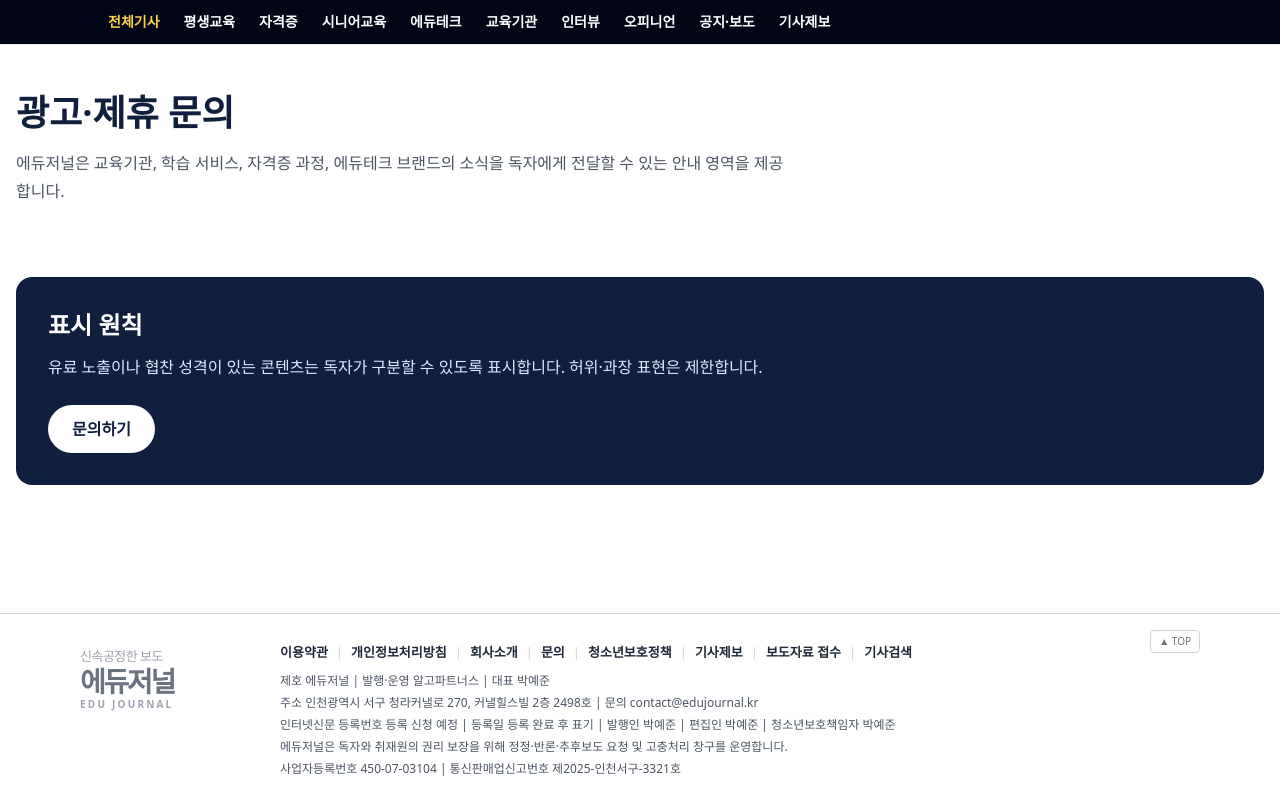
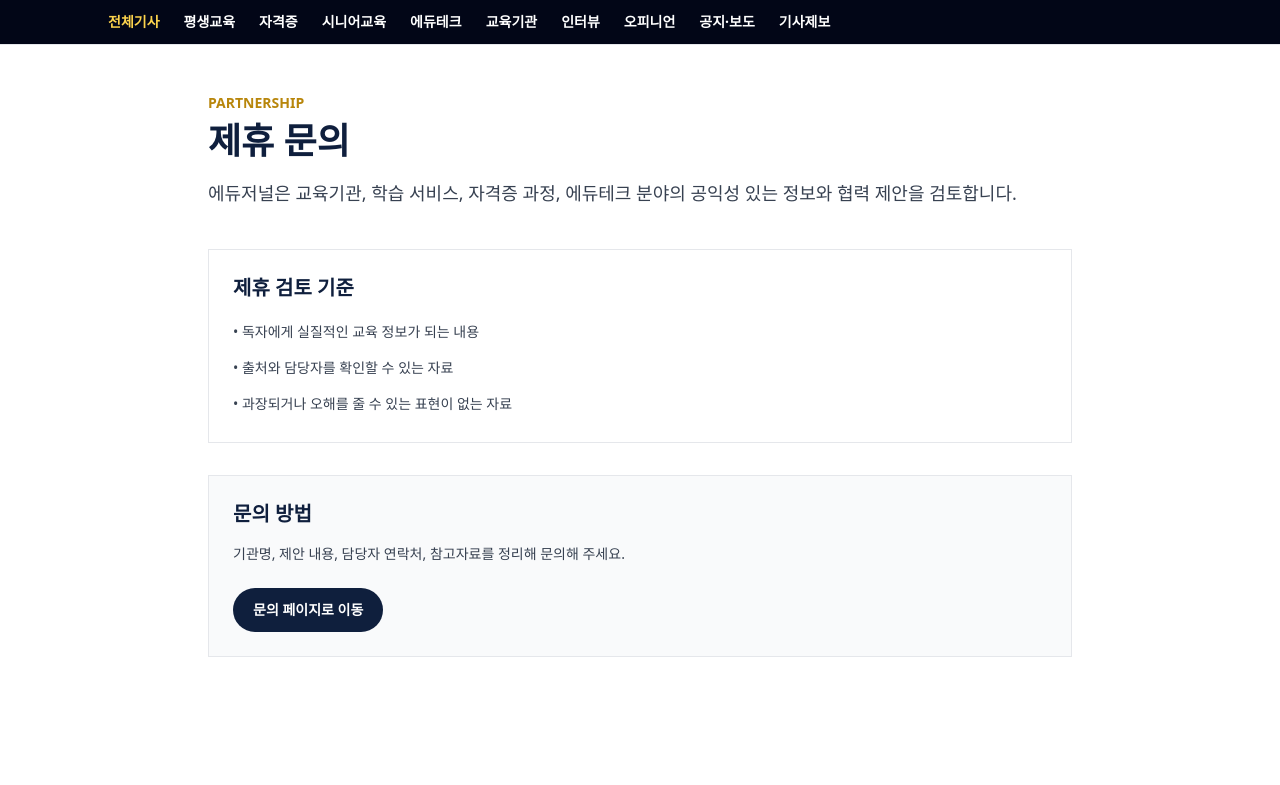
Before and after one commit to apark12321-ux/vision-media-mediaoffice, a Next.js app: page /advertise in a window 1280 px wide. Shown: the top 785 px of the page. Built offline with nearby package versions, Linux system fonts and the light colour scheme.

Commit message:
Convert ad page to partnership inquiry

```diff
--- a/app/advertise/page.tsx
+++ b/app/advertise/page.tsx
@@ -1,32 +1,28 @@
 import Link from 'next/link';
-import { getProducts } from '@/lib/data/public';
-import { formatKRW } from '@/lib/utils/format';
 
-export const metadata = { title: '광고·제휴 문의' };
+export const metadata = { title: '제휴 문의' };
 
-export default async function AdvertisePage() {
-  const products = await getProducts();
+export default function PartnershipPage() {
   return (
-    <div className="mx-auto max-w-7xl px-4 py-12">
-      <h1 className="text-4xl font-black text-brand-navy">광고·제휴 문의</h1>
-      <p className="mt-4 max-w-3xl leading-7 text-gray-600">에듀저널은 교육기관, 학습 서비스, 자격증 과정, 에듀테크 브랜드의 소식을 독자에게 전달할 수 있는 안내 영역을 제공합니다.</p>
-      <div className="mt-8 grid gap-5 md:grid-cols-4">
-        {products.map((product) => (
-          <div key={product.id} className="rounded-2xl border bg-white p-6 shadow-sm">
-            <h2 className="text-xl font-black text-brand-navy">{product.name}</h2>
-            <p className="mt-3 text-2xl font-black text-brand-blue">{formatKRW(product.price)}</p>
-            <p className="mt-4 text-sm leading-7 text-gray-600">{product.description}</p>
-            <ul className="mt-4 space-y-2 text-sm text-gray-700">
-              {product.features?.map((feature) => <li key={feature}>• {feature}</li>)}
-            </ul>
-          </div>
-        ))}
-      </div>
-      <div className="mt-10 rounded-2xl bg-brand-navy p-8 text-white">
-        <h2 className="text-2xl font-black">표시 원칙</h2>
-        <p className="mt-3 leading-7 text-blue-100">유료 노출이나 협찬 성격이 있는 콘텐츠는 독자가 구분할 수 있도록 표시합니다. 허위·과장 표현은 제한합니다.</p>
-        <Link href="/report" className="mt-6 inline-flex rounded-full bg-white px-6 py-3 font-black text-brand-navy">문의하기</Link>
-      </div>
-    </div>
+    <main className="mx-auto max-w-4xl px-4 py-12">
+      <p className="text-sm font-black text-brand-gold">PARTNERSHIP</p>
+      <h1 className="mt-2 text-4xl font-black text-brand-navy">제휴 문의</h1>
+      <p className="mt-4 text-lg leading-8 text-gray-700">
+        에듀저널은 교육기관, 학습 서비스, 자격증 과정, 에듀테크 분야의 공익성 있는 정보와 협력 제안을 검토합니다.
+      </p>
+      <section className="mt-10 border bg-white p-6">
+        <h2 className="text-xl font-black text-brand-navy">제휴 검토 기준</h2>
+        <ul className="mt-4 space-y-2 text-sm leading-7 text-gray-700">
+          <li>• 독자에게 실질적인 교육 정보가 되는 내용</li>
+          <li>• 출처와 담당자를 확인할 수 있는 자료</li>
+          <li>• 과장되거나 오해를 줄 수 있는 표현이 없는 자료</li>
+        </ul>
+      </section>
+      <section className="mt-8 border bg-gray-50 p-6">
+        <h2 className="text-xl font-black text-brand-navy">문의 방법</h2>
+        <p className="mt-3 text-sm leading-7 text-gray-700">기관명, 제안 내용, 담당자 연락처, 참고자료를 정리해 문의해 주세요.</p>
+        <Link href="/contact" className="mt-5 inline-flex rounded-full bg-brand-navy px-5 py-3 text-sm font-black text-white">문의 페이지로 이동</Link>
+      </section>
+    </main>
   );
 }
```
